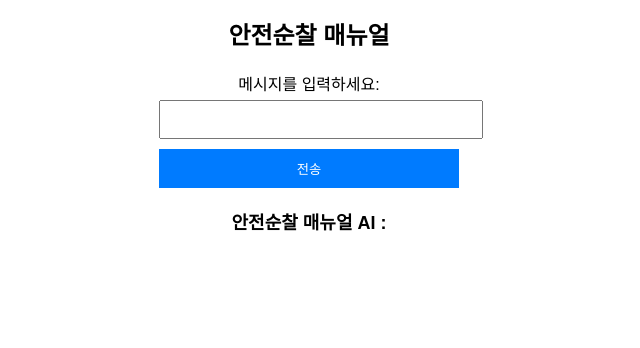
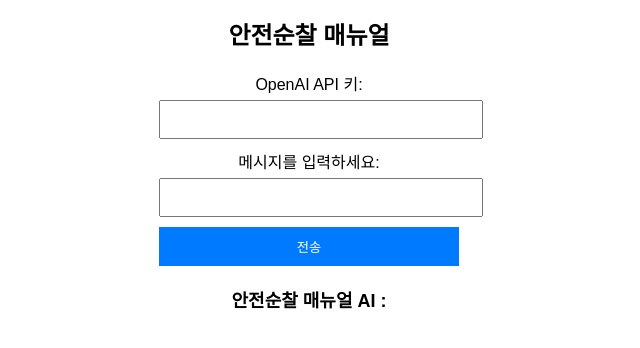
Before and after one commit to kyeongsueong/cloudtype-flask-sample, a Flask app: page / in a window 1280 px wide. Shown: the top 348 px of the page, without its empty margins (331-971 px from the left). Run offline with Flask 2, Linux system fonts and the light colour scheme.

Commit message:
Update chat.html

```diff
--- a/templates/chat.html
+++ b/templates/chat.html
@@ -44,6 +44,10 @@
 <body>
     <h1>안전순찰 매뉴얼</h1>
     <form method="POST">
+        <!-- API 키 입력 필드 추가 -->
+        <label for="api_key">OpenAI API 키:</label>
+        <input type="text" name="api_key" id="api_key">
+
         <label for="user_input">메시지를 입력하세요:</label>
         <input type="text" id="user_input" name="user_input" required>
         <input type="submit" value="전송">
```
